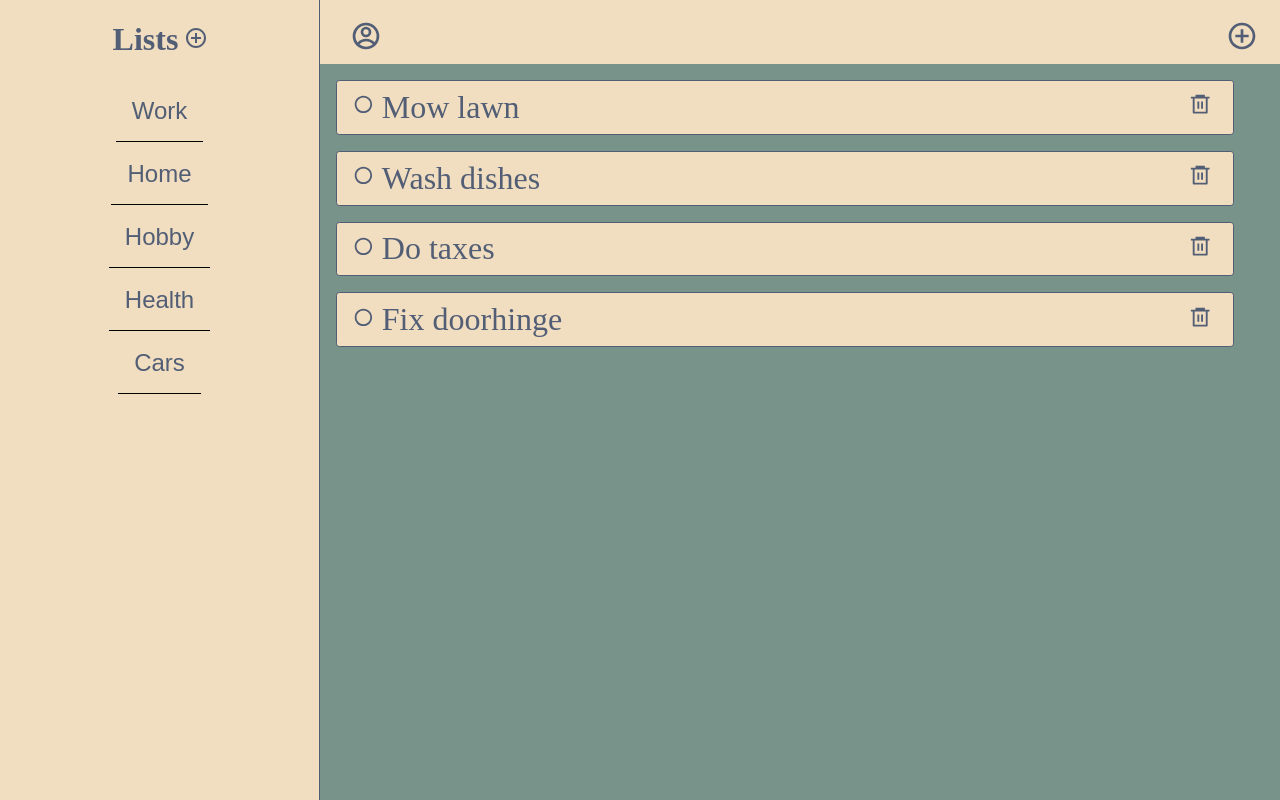
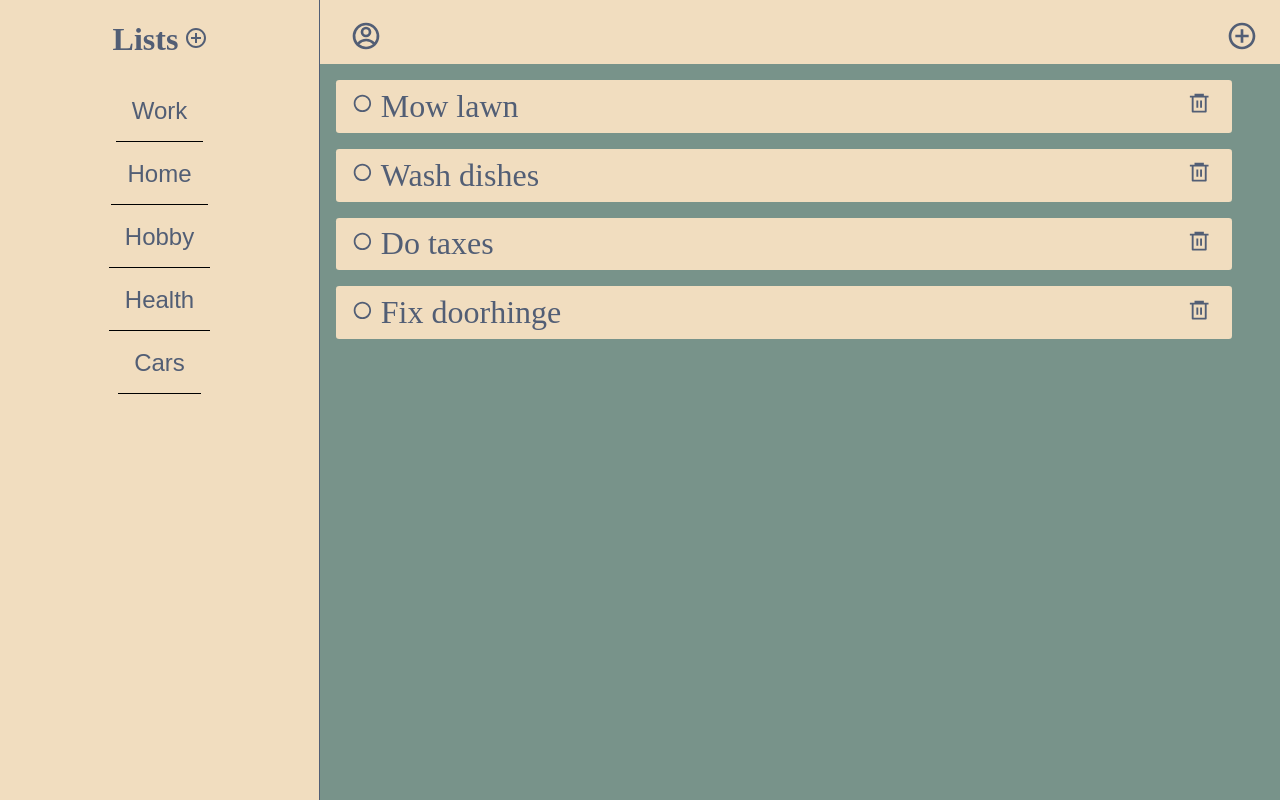
Before and after one commit to zach28attack/TodoList, a React (Vite) app in the folder client/: page / in a window 1280 px wide. Built offline with nearby package versions, Linux system fonts and the light colour scheme.

Commit message:
remove border from items

```diff
--- a/client/src/components/list/ListItem.module.css
+++ b/client/src/components/list/ListItem.module.css
@@ -1,5 +1,4 @@
 .item {
-  border: 0.1rem solid #525e75;
   border-radius: 0.2rem;
   padding: 0.4rem 1rem;
   margin: 1rem;
```
